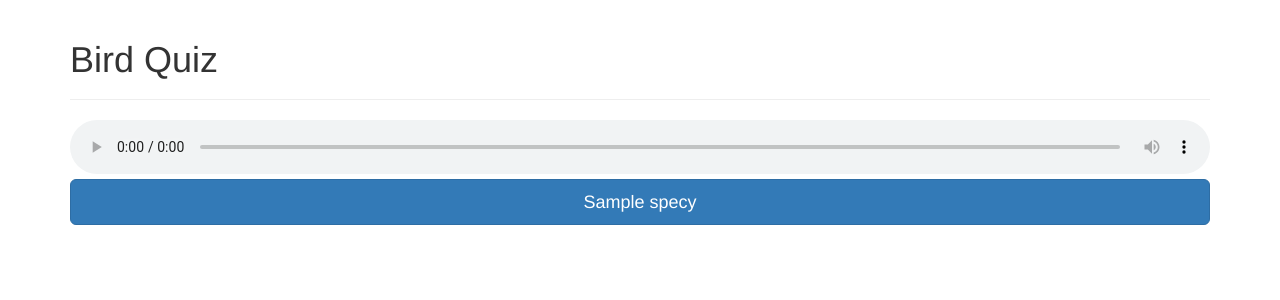
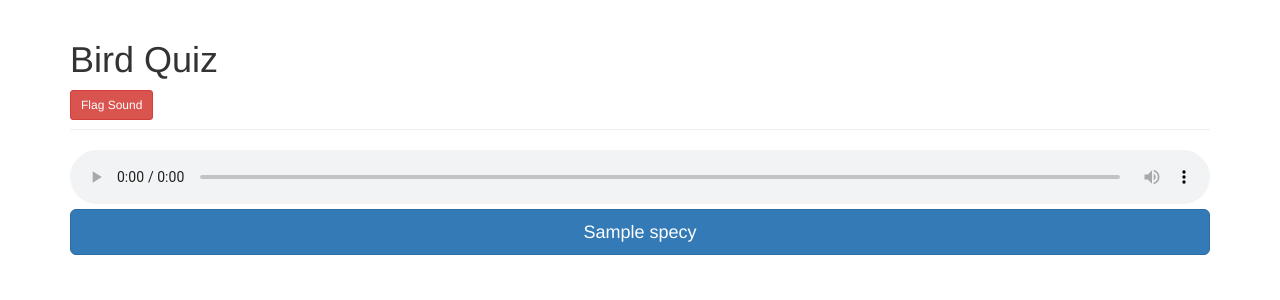
Before and after one commit to micknudsen/bird-sounds, a Flask app: template templates/index.html in a window 1280 px wide. Shown: the top 300 px of the page. Run offline with Flask 2, Linux system fonts and the light colour scheme; the template is opened without the code that fills it: most values are stand-ins (such as "Sample title", 1, 10 or a date in 2020); some libraries are stand-ins or nearby versions.

Commit message:
Allow flagging before guessing

```diff
--- a/app.py
+++ b/app.py
@@ -138,6 +138,11 @@ def index():
 
     if request.method == 'POST':
 
+        if request.form.get('flag_sound'):
+            Sound.query.get(session['sound_id']).flagged = True
+            db.session.commit()
+            return redirect(url_for('index'))
+
         session['species_id_guessed'] = \
             session['species_ids_choices'][int(request.form.get('choice_index'))]
 
--- a/templates/index.html
+++ b/templates/index.html
@@ -6,6 +6,9 @@
 <div class="container">
     <div class="page-header">
         <h1>Bird Quiz</h1>
+        <form method="POST">
+            <button type="submit" class="btn btn-danger btn-sm" name="flag_sound" value="1">Flag Sound</button>
+        </form>
     </div>
     <audio controls style="width: 100%">
         <source src="{{ quiz.sound.path }}" type="audio/mpeg">
```
